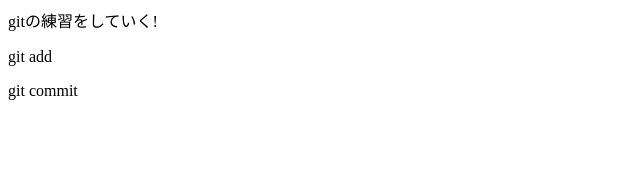
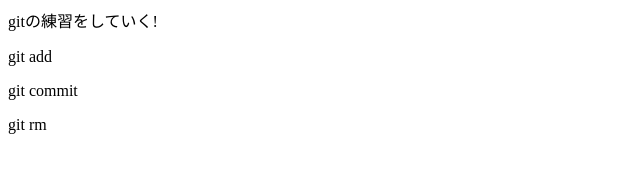
Before and after one commit to saatoo/intro_git, a plain HTML site: page index.html in a window 1280 px wide. Shown: the full height of the page, 0-640 px from the left. Drawn offline with Linux system fonts and the light colour scheme.

Commit message:
複数ファイルのコミット

```diff
--- a/index.html
+++ b/index.html
@@ -1,3 +1,4 @@
 <p>gitの練習をしていく!</p>
 <p>git add</p>
 <p>git commit</p>
+<p>git rm</p>
```
Also changed, not shown: index2.html (added).
